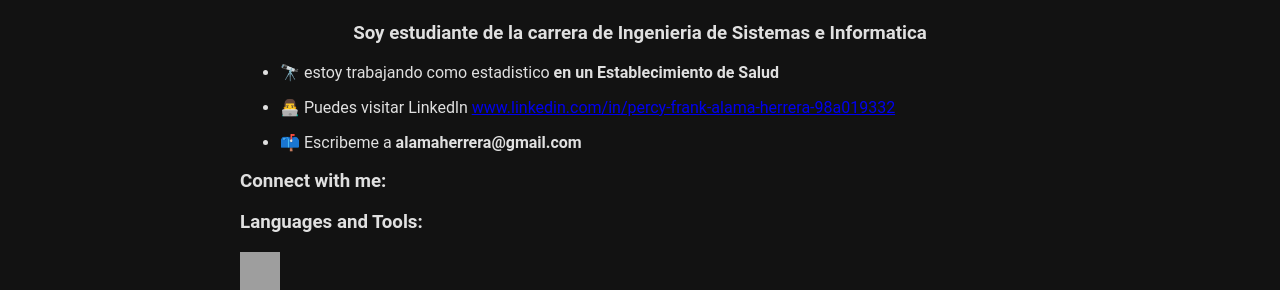
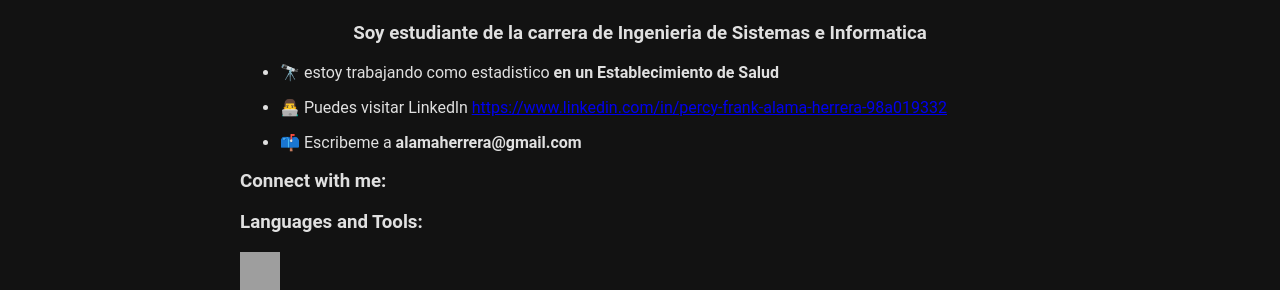
Before and after one commit to rlaricorcontinental/grupo8nrc23730, a Jekyll site: the page built from PercyAlama/index.md, in a window 1280 px wide. Shown: the part 214-504 px from the top of the page. Built offline with Jekyll 4.4.1, drawn with Linux system fonts in a browser that asks for light colours; our own code applies the rules of GitHub Pages for plain Markdown files; some of the changed lines change nothing that is shown; grey boxes are pictures that could not be loaded.

Commit message:
Update index.md

```diff
--- a/PercyAlama/index.md
+++ b/PercyAlama/index.md
@@ -3,7 +3,7 @@
 
 - 🔭 estoy trabajando como estadistico **en un Establecimiento de Salud**
 
-- 👨‍💻 Puedes visitar Linkedln [www.linkedin.com/in/percy-frank-alama-herrera-98a019332](www.linkedin.com/in/percy-frank-alama-herrera-98a019332)
+- 👨‍💻 Puedes visitar Linkedln [https://www.linkedin.com/in/percy-frank-alama-herrera-98a019332](www.linkedin.com/in/percy-frank-alama-herrera-98a019332)
 
 - 📫 Escribeme a **alamaherrera@gmail.com**
 
```
